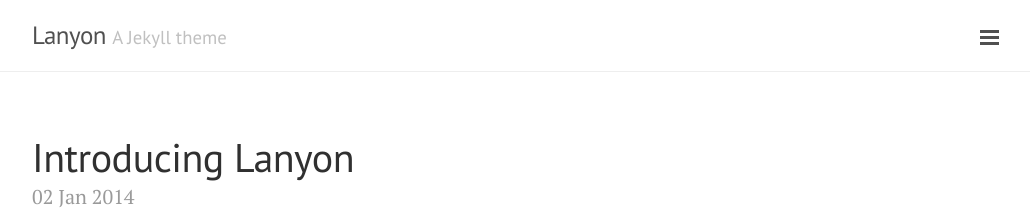
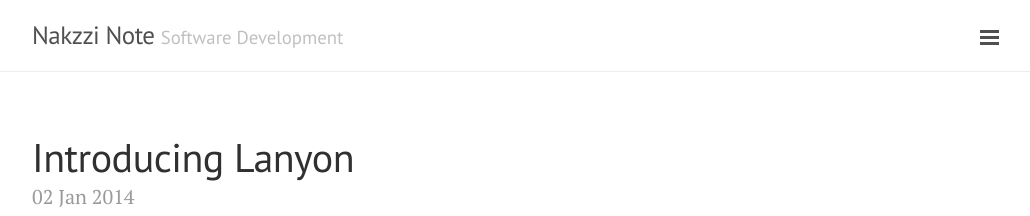
Before and after one commit to cholnh/cholnh.github.io, a Jekyll site: the page built from index.html, in a window 1280 px wide. Shown: the top 216 px of the page, without its empty margins (248-1278 px from the left). Built offline with Jekyll 4.4.1, drawn with Linux system fonts in a browser that asks for light colours; Markdown is read by kramdown in place of the engine named in the settings; the list of posts is cut into pages by our own code.

Commit message:
Update _config.yml

```diff
--- a/_config.yml
+++ b/_config.yml
@@ -6,19 +6,19 @@
 permalink:        pretty
 
 # Setup
-title:            Lanyon
-tagline:          'A Jekyll theme'
-description:      'A reserved <a href="http://jekyllrb.com" target="_blank">Jekyll</a> theme that places the utmost gravity on content with a hidden drawer. Made by <a href="https://twitter.com/mdo" target="_blank">@mdo</a>.'
-url:              http://lanyon.getpoole.com
+title:            Nakzzi Note
+tagline:          'Software Development'
+description:      'Made by [@Nakzzi](mailto:cholnh486@gmail.com).'
+url:
 
 author:
-  name:           'Mark Otto'
-  url:            https://twitter.com/mdo
+  name:           'Choi Nak Hyung'
+  url:
 
 paginate:         5
 
 # Custom vars
-version:          2.0.0
+version:          1.0.0
 
 github:
-  repo:           https://github.com/poole/lanyon
+  repo:           https://github.com/cholnh/
```
